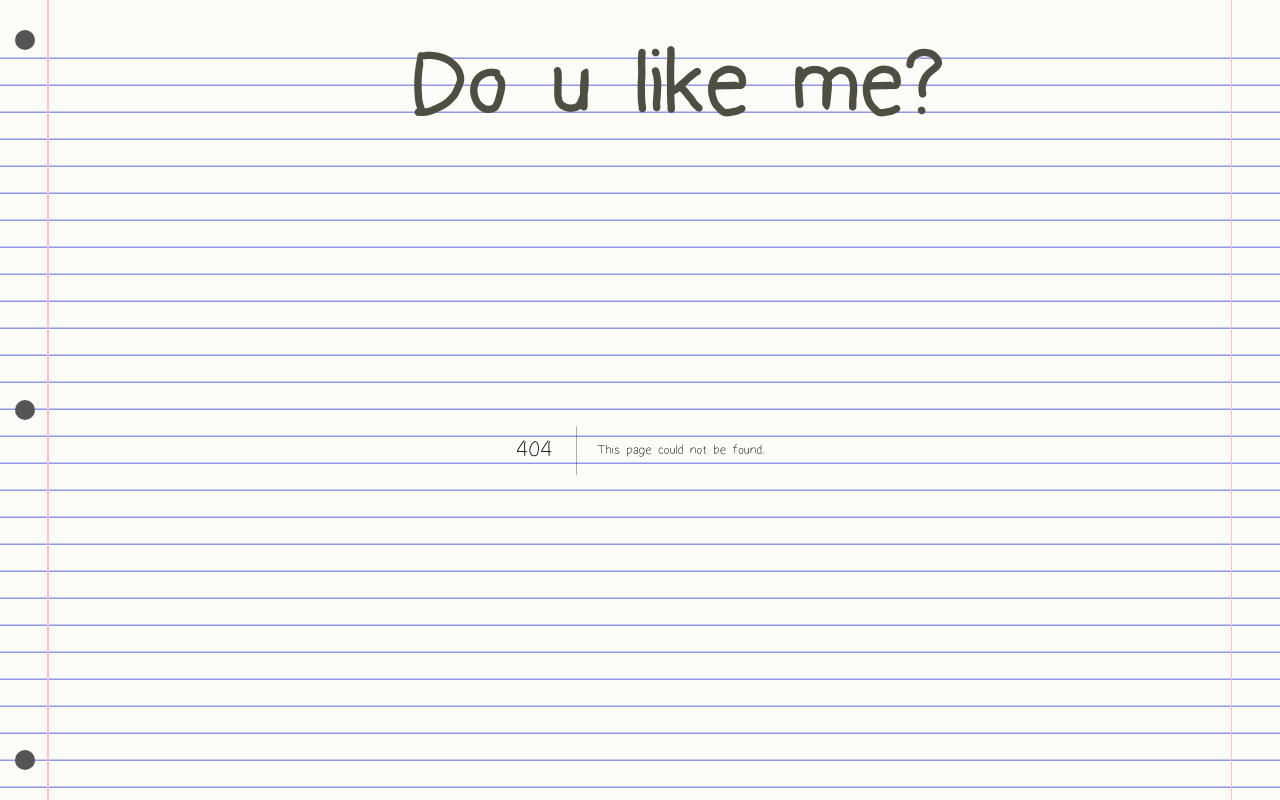
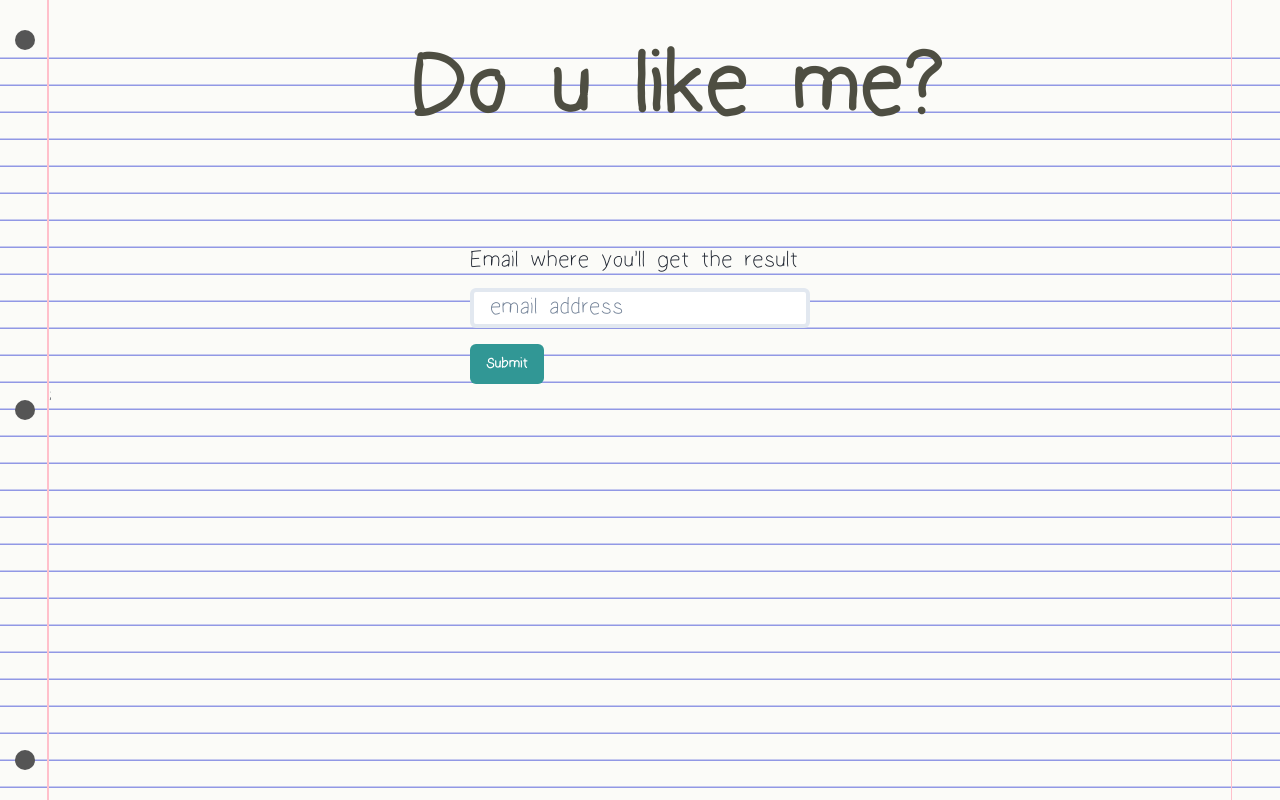
Before and after one commit to andregcab/do-you-like-me, a Next.js app: page /send-note in a window 1280 px wide. Before the commit this address had no page. Built offline with nearby package versions, Linux system fonts and the light colour scheme.

Commit message:
adds form as page, some comments

```diff
--- a/src/components/SendButton/index.tsx
+++ b/src/components/SendButton/index.tsx
@@ -1,5 +1,6 @@
 import { useContext } from 'react';
 import Image from 'next/image';
+import { useRouter } from 'next/router';
 import { AppContext } from '@context';
 import PaperPlaneIcon from '@public/paper-plane-icon.png';
 import styles from '@styles/SendButton.module.scss';
@@ -10,6 +11,7 @@ interface SendButtonProps {
 }
 
 const SendButton = ({ checked, show }: SendButtonProps) => {
+  const router = useRouter();
   const { editing } = useContext(AppContext);
 
   const hideButton = !show || !editing || !checked;
@@ -17,10 +19,12 @@ const SendButton = ({ checked, show }: SendButtonProps) => {
   if (hideButton) return null;
 
   const handleClick = () => {
+    router.push('send-note');
     console.log('sent');
   };
 
   return (
+    // todo change this to a link v v v and instead of using router, use next link...maybe depending on user flow (checkbox - form - page vs checkbox page - form)
     <div className={styles.container} onClick={handleClick}>
       <span className={styles.text}>let them know</span>
       <Image
--- a/src/pages/index.tsx
+++ b/src/pages/index.tsx
@@ -7,8 +7,8 @@ import OptionsList from '@components/OptionsList';
 import styles from '@styles/LandingPage.module.scss';
 
 const Main = () => {
+  const router = useRouter();
   const { setEditing } = useContext(AppContext);
-  const router = useRouter();
 
   const askActions = [
     () => setEditing(true),
--- /dev/null
+++ b/src/pages/send-note/index.tsx
@@ -0,0 +1,82 @@
+import { useForm } from 'react-hook-form';
+import { yupResolver } from '@hookform/resolvers/yup';
+import * as yup from 'yup';
+import {
+  Box,
+  Button,
+  FormControl,
+  FormErrorMessage,
+  FormLabel,
+  Input,
+} from '@chakra-ui/react';
+import styles from '@styles/EmailForm.module.scss';
+
+const schema = yup
+  .object({
+    yourEmail: yup
+      .string()
+      .email()
+      .required('Need your email, we wont sell it. Probably.'),
+  })
+  .required();
+
+type FormData = yup.InferType<typeof schema>;
+
+const EmailForm = () => {
+  const {
+    handleSubmit,
+    register,
+    formState: { errors, isSubmitting },
+  } = useForm<FormData>({ resolver: yupResolver(schema) });
+
+  function onSubmit(values: FormData) {
+    console.log({ values });
+    return new Promise<void>((resolve) => {
+      setTimeout(() => {
+        alert(JSON.stringify(values, null, 2));
+        resolve();
+      }, 3000);
+    });
+  }
+
+  return (
+    <form
+      className={styles.container}
+      onSubmit={handleSubmit(onSubmit)}
+    >
+      <Box>
+        <FormControl isInvalid={!!errors.yourEmail?.message}>
+          <FormLabel htmlFor="yourEmail">
+            Email where you&apos;ll get the result
+          </FormLabel>
+          <Input
+            id="yourEmail"
+            placeholder="email address"
+            {...register('yourEmail')}
+          />
+          <FormErrorMessage>
+            <span>{errors.yourEmail?.message}</span>
+          </FormErrorMessage>
+        </FormControl>
+        <Button
+          mt={4}
+          colorScheme="teal"
+          isLoading={isSubmitting}
+          type="submit"
+        >
+          Submit
+        </Button>
+      </Box>
+    </form>
+  );
+};
+
+export default EmailForm;
+
+// TODO:
+
+// 1. create an actual landing page file
+// 2. migrate this code to another component called idk
+// 3. convert the "new" form component and page component to routes
+// 4. the landing page will act as a navigator component
+// 5. choices will be send to someone, check out page, check out creator (me), and a fourth sillier thing (secret thing meme?)
```
